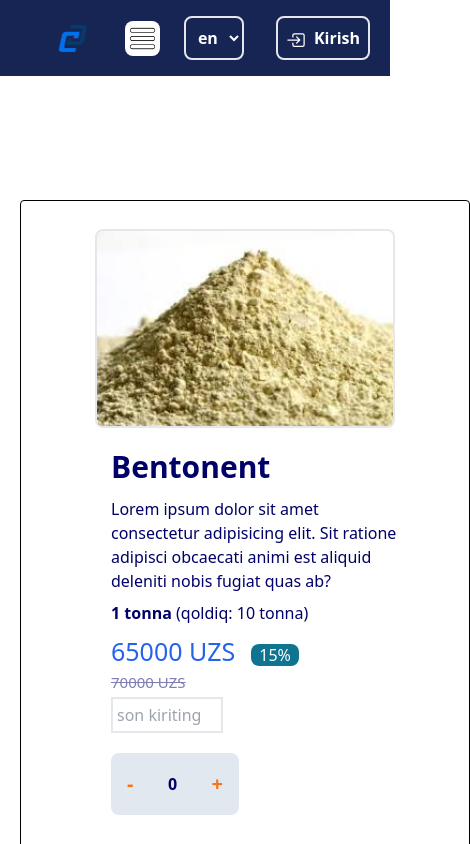
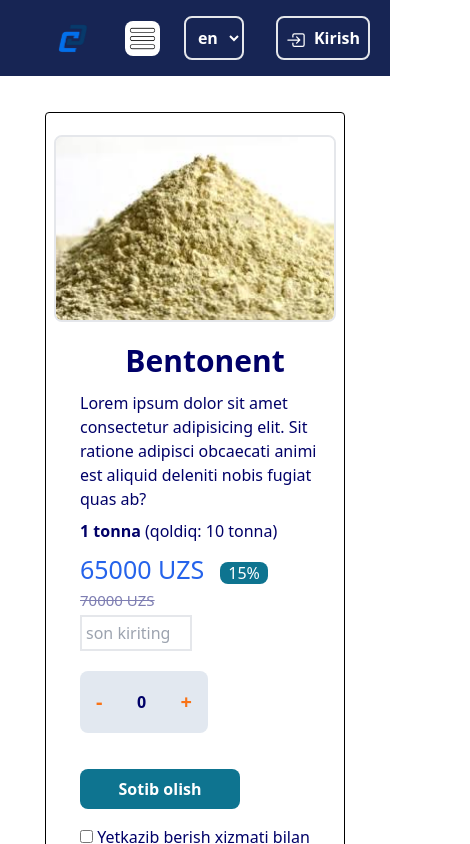
Before and after one commit to odilbekdevjon/E-commerce-website-main, a React (Create React App) app: page /order/1 in a window 390 px wide. Shown: the top 844 px of the page, 470 px wide, since content can reach past the window. Built offline with nearby package versions, Linux system fonts and the light colour scheme.

Commit message:
commit changes orders

```diff
--- a/src/App.jsx
+++ b/src/App.jsx
@@ -6,7 +6,7 @@ import Home from './pages/home';
 import About from './pages/about/about';
 import Contact from './pages/contact/contact';
 import Products from './pages/products';
-import Orders from './pages/orders';
+import Orders from './pages/orders/orders';
 import Adress from './pages/address/address';
 
 
--- a/src/App.scss
+++ b/src/App.scss
@@ -53,108 +53,3 @@ main {
 }
 
 /* pages style */
-
-
-// order tablet
-@media (max-width:768px) {
-    .order {
-
-        &__item {
-            width: 450px;
-            min-height: 700px;
-            border: none;
-            border: 1px solid black;
-            margin: 0 auto;
-            margin-top: 100px;
-            flex-direction: column;
-            justify-content: center;
-            align-items: center;
-        }
-
-
-    }
-}
-
-// order mobile
-@media (max-width:475px) {
-    .order {
-
-        &__item {
-                width: 450px;
-                min-height: 800px;
-                border: none;
-                border: 1px solid black;
-                margin: 0 auto;
-                margin-top: 200px;
-                flex-direction: column;
-                justify-content: center;
-                align-items: center;
-
-        }
-
-        &__img {
-            width: 300px;
-        }
-
-        &__wrapper {
-            display: flex;
-            flex-direction: column;
-        }
-
-        &__bottom {
-            position: relative;
-            bottom: 40px;
-        }
-
-
-    }
-}
-
-// order mobile
-@media (max-width:375px) {
-    .order {
-
-        &__item {
-                width: 350px;
-                min-height: 700px;
-                border: none;
-                border: 1px solid black;
-                margin: 0 auto;
-                margin-top: 100px;
-                flex-direction: column;
-                justify-content: center;
-                align-items: center;
-
-        }
-
-        &__img {
-            width: 300px;
-        }
-
-        &__wrapper {
-            display: flex;
-            flex-direction: column;
-        }
-
-        &__bottom {
-            position: relative;
-            bottom: 40px;
-        }
-
-
-    }
-}
-
-
-// address page
-@media (max-width:768px) {
-    .adres {
-        width: 300px;
-        margin: 0 auto;
-        margin-top: 100px;
-        display: flex;
-        flex-direction: column;
-        justify-content: center;
-    }
-
-}
--- a/src/pages/address/address.jsx
+++ b/src/pages/address/address.jsx
@@ -1,3 +1,5 @@
+import "./address.scss";
+
 import { useState, useRef } from "react";
 import Modal from 'react-modal';
 
@@ -46,9 +48,9 @@ export default function Adress() {
             <Header/>
             <section className="mt-28 mb-20">
                 <div className="container">
-                    <div className="adres flex justify-between">
+                    <div className="address flex justify-between">
                         <div className="left">
-                            <h1 className="text-[25px] font-bold w-96">Buyurtma yetkaziladigan manzil </h1>
+                            <h1 className="address__title text-[25px] font-bold w-96">Buyurtma yetkaziladigan manzil </h1>
                             <p>(Iltimos manzilni batafsil va to'g'ri kiriting)</p>
                         </div>
                         <div className="select mt-10 mr-40 ">
--- a/src/pages/address/address.scss
+++ b/src/pages/address/address.scss
@@ -0,0 +1,30 @@
+// address page
+
+@media (max-width:768px) {
+    .address {
+        width: 400px;
+        margin: 0 auto;
+        margin-top: 100px;
+        display: flex;
+        flex-direction: column;
+        justify-content: center;
+    }
+
+}
+
+@media (max-width:430px) {
+    .address {
+        width: 300px;
+        margin: 0 auto;
+        margin-top: 100px;
+        display: flex;
+        flex-direction: column;
+        justify-content: center;
+
+        &__title {
+            width: 300px;
+        }
+
+    }
+
+}
--- a/src/pages/contact/contact.scss
+++ b/src/pages/contact/contact.scss
@@ -62,7 +62,6 @@
     .contact {
 
         &__title {
-
             font-size: 30px;
         }
 
--- a/src/pages/orders.jsx
+++ b/src/pages/orders/orders.jsx
@@ -1,3 +1,5 @@
+import "./orders.scss";
+
 import { useState } from "react";
 import { Link, useParams } from "react-router-dom";
 
@@ -5,10 +7,10 @@ import Modal from 'react-modal';
 
 
 // components
-import Header from "../components/Header/Header";
-import Footer from "../components/Footer/Footer";
+import Header from "../../components/Header/Header";
+import Footer from "../../components/Footer/Footer";
 
-import ConstructionProducts from "../database/data";
+import ConstructionProducts from "../../database/data";
 
 export default function Orders() {
 
@@ -40,8 +42,8 @@ export default function Orders() {
                             <li id="cars" key={item.id} className="order__item flex p-2 border-solid border-2 rounded mt-5 hover:shadow-lg w-[800px] h-[400px]">
                                 <img className="order__img mb-4 rounded-lg border-2" src={item.image} width={350} height={300} alt="image"/>
                                 <div className="ml-5">
-                                    <h2 className="mb-2 font-bold text-[30px]">{item.name}</h2>
-                                    <p className="w-72">{item.description}</p>
+                                    <h2 className="order__name mb-2 font-bold text-[30px]">{item.name}</h2>
+                                    <p className="order__text w-72">{item.description}</p>
                                     <div className="my-2"><b>{item.massa} </b> (qoldiq: {item.balance}) </div>
                                    <div className="order__wrapper flex">
                                     <div className="order__wrapp">
@@ -56,7 +58,7 @@ export default function Orders() {
                                             </div>
                                         </div>
                                         <div className="order__bottom mt-5">
-                                            <Link to={`/order/${item.id}/adress`}><button className="w-40 p-2 rounded-lg block mt-14 bg-cyan-700 text-white font-bold">Sotib olish</button> </Link>
+                                            <Link to={`/order/${item.id}/adress`}><button className="w-40 p-2 rounded-lg block mt-14 bg-cyan-700 text-white font-bold z-[100]">Sotib olish</button> </Link>
                                             <div className="mt-4"><input type="checkbox" /> Yetkazib berish xizmati bilan</div>
                                         </div>
                                    </div>
--- /dev/null
+++ b/src/pages/orders/orders.scss
@@ -0,0 +1,152 @@
+// order tablet
+@media (max-width:768px) {
+    .order {
+
+        &__item {
+            width: 450px;
+            min-height: 700px;
+            border: none;
+            border: 1px solid black;
+            margin: 0 auto;
+            margin-top: 100px;
+            flex-direction: column;
+            justify-content: center;
+            align-items: center;
+        }
+
+
+    }
+}
+
+// order mobile
+@media (max-width:475px) {
+    .order {
+
+        &__item {
+            width: 400px;
+            min-height: 800px;
+            border: none;
+            border: 1px solid black;
+            margin: 0 auto;
+            margin-top: 200px;
+            flex-direction: column;
+            justify-content: center;
+            align-items: center;
+
+        }
+
+        &__img {
+            width: 300px;
+        }
+
+        &__wrapper {
+            display: flex;
+            flex-direction: column;
+        }
+
+        &__bottom {
+            position: relative;
+            bottom: 40px;
+        }
+    }
+}
+
+// mobile 435
+@media (max-width:435px) {
+    .order {
+
+        &__item {
+                width: 300px;
+                min-height: 750px;
+                border: none;
+                border: 1px solid black;
+                margin: 0 auto;
+                margin-top: 100px;
+                flex-direction: column;
+                justify-content: center;
+                align-items: center;
+
+        }
+
+        &__img {
+            margin-top: 50px;
+        }
+
+        &__name {
+            text-align: center;
+        }
+
+        &__text {
+            width: 250px;
+            // text-align: center;
+        }
+
+    }
+}
+
+// order mobile
+@media (max-width:375px) {
+    .order {
+
+        &__item {
+            width: 300px;
+            min-height: 750px;
+            border: none;
+            border: 1px solid black;
+            margin: 0 auto;
+            margin-top: 100px;
+            flex-direction: column;
+            justify-content: center;
+            align-items: center;
+
+        }
+
+        &__img {
+            width: 300px;
+        }
+
+        &__wrapper {
+            display: flex;
+            flex-direction: column;
+        }
+
+        &__bottom {
+            position: relative;
+            bottom: 40px;
+        }
+
+
+    }
+}
+
+@media (max-width:330px) {
+    .order {
+
+        &__item {
+                width: 250px;
+                min-height: 750px;
+                border: none;
+                border: 1px solid black;
+                margin: 0 auto;
+                margin-top: 100px;
+                flex-direction: column;
+                justify-content: center;
+                align-items: center;
+
+        }
+
+        &__img {
+            margin-top: 50px;
+        }
+
+        &__name {
+            text-align: center;
+        }
+
+        &__text {
+            width: 200px;
+            // text-align: center;
+        }
+
+    }
+}
--- a/src/pages/products.jsx
+++ b/src/pages/products.jsx
@@ -21,7 +21,7 @@ export default function Products() {
                 <section className="mt-20">
                     <div className="container">
                         <div className="">
-                            <h1 id="products" className="font-bold text-[35px] text-center">{t("productTitle1")}</h1>
+                            <h1 id="products" className="font-bold text-[35px] text-center pt-10">{t("productTitle1")}</h1>
                             <ul className="main__list flex justify-between flex-wrap mb-10">
                             {
                                 ConstructionProducts?.map(item => {
```
